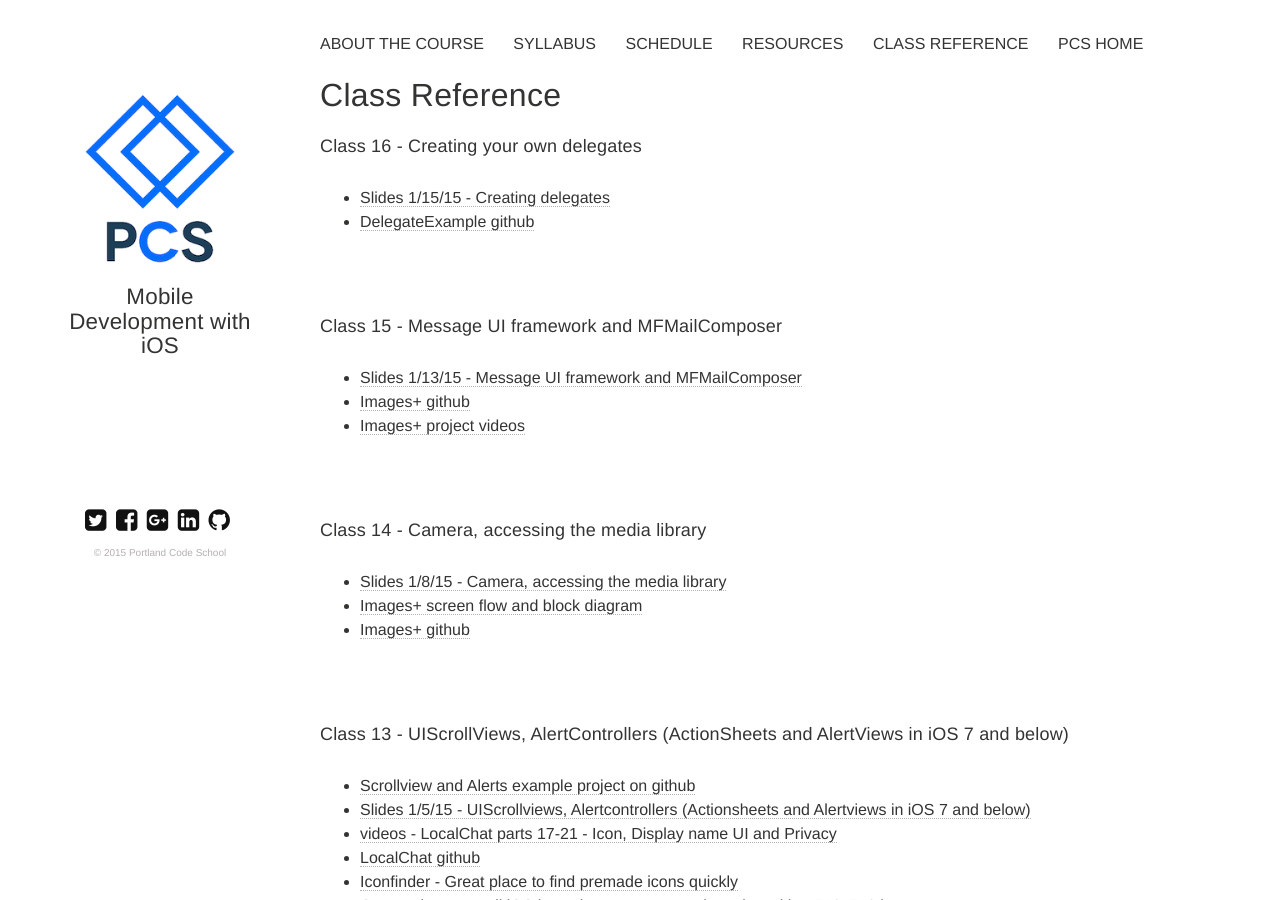
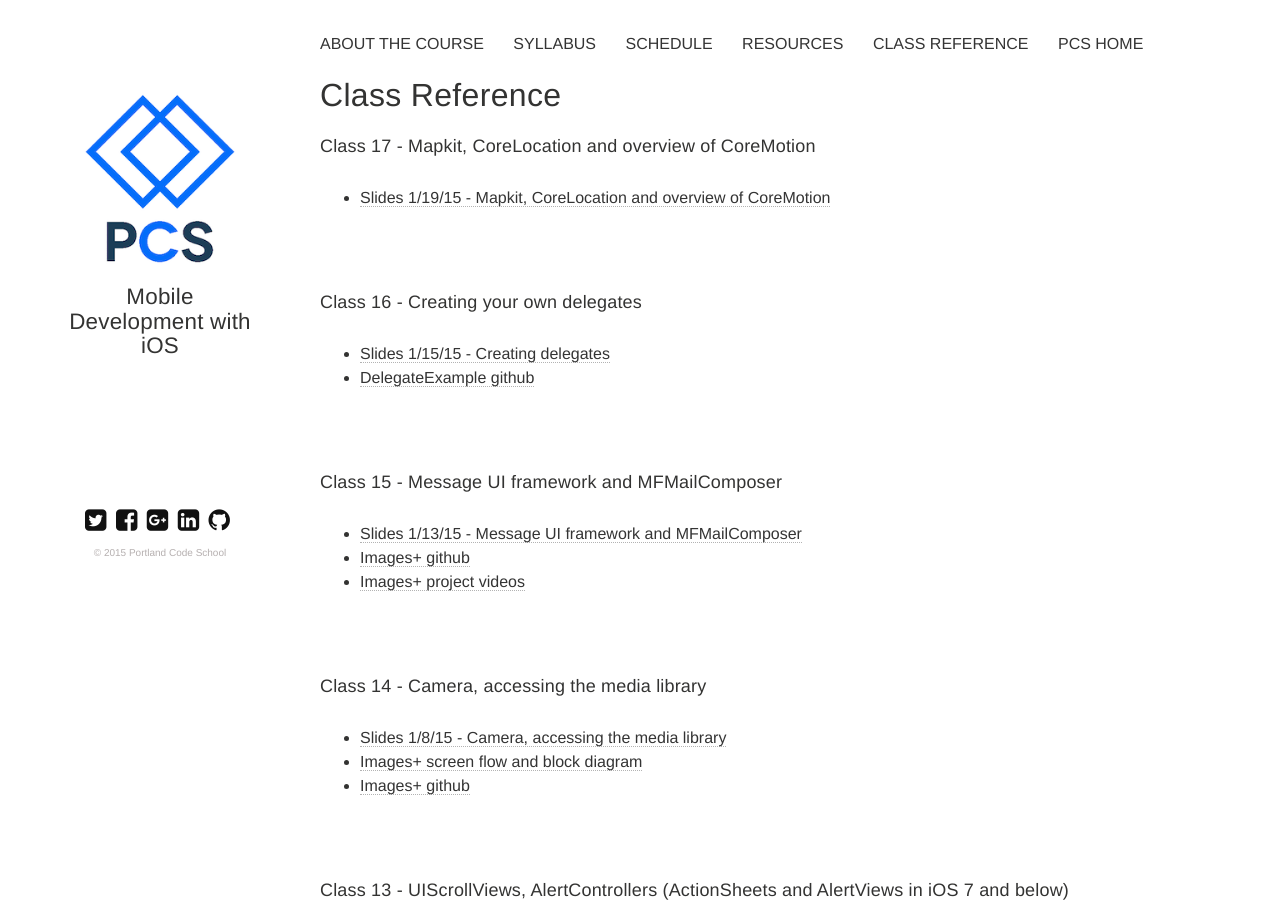
Before and after one commit to portlandcodeschool/ios, a Jekyll site: the page built from reference.md, in a window 1280 px wide and 900 px high. Built offline with Jekyll 4.4.1, drawn with Linux system fonts in a browser that asks for light colours; nearby versions of some CDN libraries.

Commit message:
Update reference.md

```diff
--- a/reference.md
+++ b/reference.md
@@ -5,6 +5,9 @@ title: Class Reference
 tagline: Mobile Development with iOS
 tags: [reference]
 ---
+####Class 17 - Mapkit, CoreLocation and overview of CoreMotion
+* [Slides 1/19/15 - Mapkit, CoreLocation and overview of CoreMotion](https://docs.google.com/presentation/d/1qFJEt1R49cNzJJLjud6d7Ghbw8O1FZZz0k-aogHTKj4/edit?usp=sharing)
+
 ####Class 16 - Creating your own delegates
 * [Slides 1/15/15 - Creating delegates](https://docs.google.com/presentation/d/12rtvvIFq3qePViyVErbZoxcy-Uvb5hED_tqCsYnQgL0/edit?usp=sharing)
 * [DelegateExample github](https://github.com/portlandcodeschool/DelegateExample_iOS)
```
